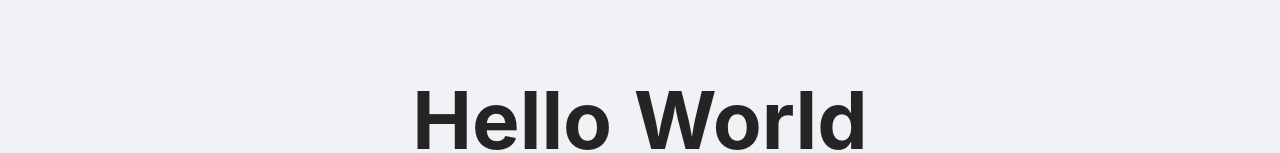
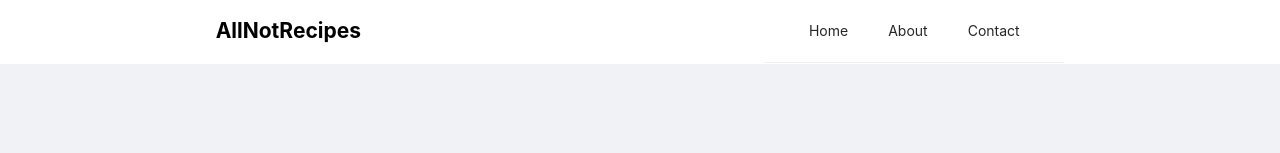
Before and after one commit to Selimology/recipe-website, a Next.js app: page / in a window 1280 px wide. Shown: the top 153 px of the page. Built offline with nearby package versions, Linux system fonts and the light colour scheme.

Commit message:
change (mainlayout) : update path of components

```diff
--- a/components/mainLayout/MainLayout.tsx
+++ b/components/mainLayout/MainLayout.tsx
@@ -3,7 +3,9 @@ import { theme } from '../../utils/theme';
 import { GlobalStyles } from '../../utils/globalStyles';
 import { Layout } from 'antd';
 import Head from 'next/head';
-import MainFooter from '../../components/mainLayout/MainFooter';
+import MainFooter from '../MainFooter/MainFooter';
+import MainNavigation from '../MainNavigation/MainNavbar';
+import {} from './MainLayoutElement';
 
 const { Content } = Layout;
 
@@ -45,6 +47,7 @@ const MainLayout = ({ children, title }: Props) => {
       <MainHead title={title} />
       <GlobalStyles />
       <Layout>
+        <MainNavigation />
         <Content>{children}</Content>
         <MainFooter />
       </Layout>
```
Also changed, not shown: components/mainLayout/MainLayoutElement.js (added).
